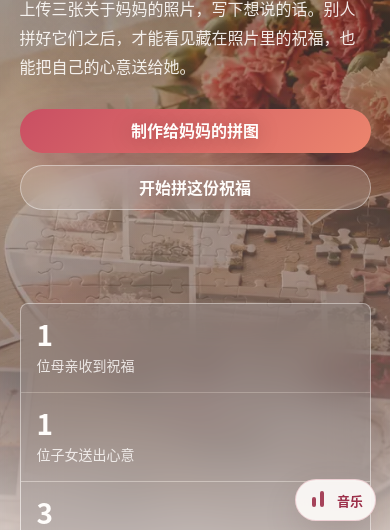
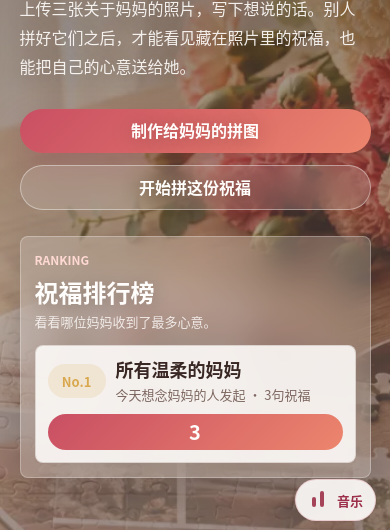
Before and after one commit to jiangcheng-1992/mother-day, a website: page index.html in a window 390 px wide. Shown: the part 309-839 px from the top of the page. Drawn offline with Linux system fonts and the light colour scheme.

Commit message:
Move ranking into hero

```diff
--- a/index.html
+++ b/index.html
@@ -5,7 +5,7 @@
     <meta name="viewport" content="width=device-width, initial-scale=1" />
     <title>送给妈妈的情书</title>
     <link rel="preload" as="image" href="assets/hero-mothers-day.webp" type="image/webp" fetchpriority="high" />
-    <link rel="stylesheet" href="styles.css?v=20260510-19" />
+    <link rel="stylesheet" href="styles.css?v=20260510-20" />
   </head>
   <body>
     <header class="topbar" aria-label="网站导航">
@@ -35,6 +35,14 @@
             <a class="secondary-action" href="#gallery">开始拼这份祝福</a>
           </div>
         </div>
+        <section class="ranking-section hero-ranking" id="ranking" aria-labelledby="ranking-title">
+          <div class="section-heading">
+            <p class="eyebrow">Ranking</p>
+            <h2 id="ranking-title">祝福排行榜</h2>
+            <p>看看哪位妈妈收到了最多心意。</p>
+          </div>
+          <div class="ranking-list" id="ranking-list" aria-live="polite"></div>
+        </section>
         <div class="stats-strip" id="stats" aria-label="全站祝福统计">
           <article>
             <strong data-stat="mothers">0</strong>
@@ -49,15 +57,6 @@
             <span>句祝福被送达</span>
           </article>
         </div>
-      </section>
-
-      <section class="section ranking-section" id="ranking" aria-labelledby="ranking-title">
-        <div class="section-heading">
-          <p class="eyebrow">Ranking</p>
-          <h2 id="ranking-title">祝福排行榜</h2>
-          <p>看看哪位妈妈收到了最多心意，也把你的祝福送到她身边。</p>
-        </div>
-        <div class="ranking-list" id="ranking-list" aria-live="polite"></div>
       </section>
 
       <section class="section create-section" id="create" aria-labelledby="create-title">
@@ -244,7 +243,7 @@
       </article>
     </template>
 
-    <script src="config.js?v=20260510-19"></script>
-    <script src="app.js?v=20260510-19"></script>
+    <script src="config.js?v=20260510-20"></script>
+    <script src="app.js?v=20260510-20"></script>
   </body>
 </html>
--- a/qa-flow.cjs
+++ b/qa-flow.cjs
@@ -96,6 +96,7 @@ async function swapByGesture(page) {
   result.afterShuffleTiles = await page.locator(".tile").count();
   result.gestureSwapWorks = await swapByGesture(page);
   if (!result.gestureSwapWorks) throw new Error("Mobile gesture swap failed");
+  await page.waitForTimeout(400);
   await solveByClicks(page);
   await page.waitForSelector("#unlock:not(.is-hidden)");
   result.unlockTitle = await page.locator("#unlock-title").innerText();
--- a/server.mjs
+++ b/server.mjs
@@ -1,12 +1,14 @@
 import { createServer } from "node:http";
 import { randomUUID } from "node:crypto";
+import { existsSync } from "node:fs";
 import { mkdir, readFile, rename, writeFile } from "node:fs/promises";
 import { dirname, extname, resolve } from "node:path";
 
 const root = process.cwd();
 const port = Number(process.env.PORT || 4173);
 const host = process.env.HOST || "0.0.0.0";
-const dataFile = resolve(root, process.env.DATA_FILE || "data/stories.json");
+const defaultDataFile = existsSync("/var/data") ? "/var/data/stories.json" : "data/stories.json";
+const dataFile = resolve(root, process.env.DATA_FILE || defaultDataFile);
 const maxBodyBytes = Number(process.env.MAX_BODY_BYTES || 12 * 1024 * 1024);
 
 const stageMeta = [
--- a/styles.css
+++ b/styles.css
@@ -290,6 +290,42 @@ h3 {
     radial-gradient(circle at 90% 18%, rgba(217, 168, 78, 0.12), transparent 26%);
 }
 
+.hero-ranking {
+  position: absolute;
+  top: clamp(96px, 15vh, 150px);
+  right: clamp(18px, 4vw, 60px);
+  z-index: 1;
+  width: min(360px, 33vw);
+  padding: 18px;
+  border: 1px solid rgba(255, 255, 255, 0.28);
+  border-radius: var(--radius);
+  background: rgba(255, 253, 251, 0.18);
+  box-shadow: 0 20px 46px rgba(30, 16, 14, 0.2);
+  backdrop-filter: blur(18px);
+}
+
+.hero-ranking .section-heading {
+  width: 100%;
+  margin-bottom: 12px;
+}
+
+.hero-ranking .section-heading h2 {
+  margin-bottom: 6px;
+  color: #fffdfb;
+  font-size: clamp(24px, 3vw, 34px);
+  text-shadow: 0 2px 18px rgba(30, 16, 14, 0.24);
+}
+
+.hero-ranking .section-heading p:not(.eyebrow) {
+  color: rgba(255, 253, 251, 0.82);
+  font-size: 13px;
+  line-height: 1.6;
+}
+
+.hero-ranking .eyebrow {
+  color: #ffd9d4;
+}
+
 .ranking-list {
   width: min(960px, 100%);
   display: grid;
@@ -307,6 +343,28 @@ h3 {
   background: rgba(255, 253, 251, 0.9);
   box-shadow: 0 16px 36px rgba(90, 50, 42, 0.08);
   cursor: pointer;
+}
+
+.hero-ranking .ranking-list {
+  width: 100%;
+  max-height: 330px;
+  overflow: auto;
+}
+
+.hero-ranking .ranking-card {
+  gap: 10px;
+  padding: 12px;
+  background: rgba(255, 253, 251, 0.88);
+}
+
+.hero-ranking .ranking-body h3 {
+  font-size: 18px;
+}
+
+.hero-ranking .ranking-count {
+  width: 42px;
+  height: 42px;
+  font-size: 20px;
 }
 
 .ranking-card:hover {
@@ -1418,6 +1476,14 @@ h3 {
 }
 
 @media (max-width: 980px) {
+  .hero-ranking {
+    position: relative;
+    top: auto;
+    right: auto;
+    width: min(620px, 100%);
+    margin-top: 26px;
+  }
+
   .puzzle-wall {
     grid-template-columns: repeat(2, minmax(0, 1fr));
   }
@@ -1454,6 +1520,18 @@ h3 {
   .hero {
     min-height: auto;
     padding-top: 70px;
+  }
+
+  .hero-ranking {
+    padding: 14px;
+  }
+
+  .hero-ranking .ranking-list {
+    max-height: none;
+  }
+
+  .hero-ranking .ranking-card {
+    grid-template-columns: auto 1fr;
   }
 
   .hero-bg {
@@ -1467,20 +1545,16 @@ h3 {
 
   .stats-strip,
   .form-grid,
-  .ranking-card,
   .puzzle-wall,
   .side-panel,
   .story-counts {
     grid-template-columns: 1fr;
   }
 
-  .ranking-card {
-    align-items: stretch;
-  }
-
-  .ranking-count {
+  .hero-ranking .ranking-count {
+    grid-column: 1 / -1;
     width: 100%;
-    height: 40px;
+    height: 36px;
   }
 
   .upload-grid {
```
